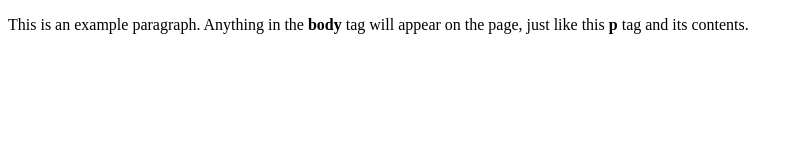
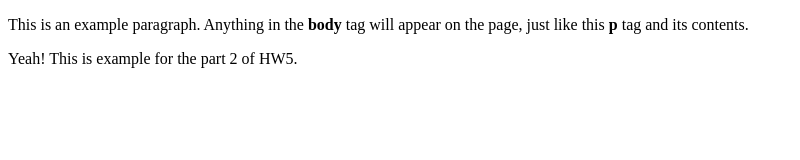
Before and after one commit to xinzefan/xinzefan.github.io, a plain HTML site: page index.html in a window 1280 px wide. Shown: the whole page, without its empty margins (0-800 px from the left). Drawn offline with Linux system fonts and the light colour scheme.

Commit message:
Update index.html

```diff
--- a/index.html
+++ b/index.html
@@ -5,5 +5,6 @@
   </head>
   <body>
     <p>This is an example paragraph. Anything in the <strong>body</strong> tag will appear on the page, just like this <strong>p</strong> tag and its contents.</p>
+    <p> Yeah! This is example for the part 2 of HW5. </p>
   </body>
 </html>
```
